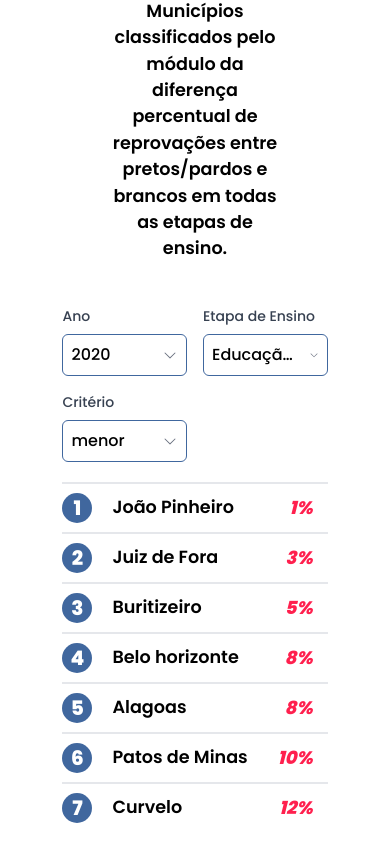
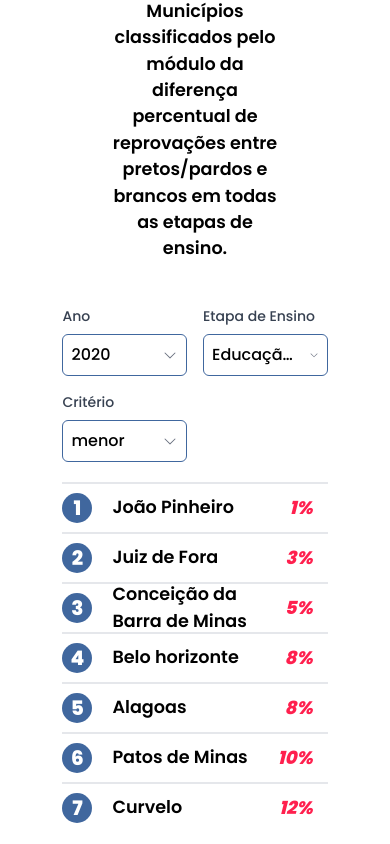
Before and after one commit to unb-mds/2024-1-EducaMinas-frontend, a Next.js app: page /search in a window 390 px wide. Shown: the part 2302-3146 px from the top of the page. Built offline with nearby package versions, Linux system fonts and the light colour scheme.

Commit message:
fix(#78):fixing filter responsiveness

```diff
--- a/src/data/filtersData.ts
+++ b/src/data/filtersData.ts
@@ -35,7 +35,7 @@ export const groupedBarChartSeries = [
 export const rankingdata = [
   { name: 'Patos de Minas', value: 10 },
   { name: 'Curvelo', value: 12 },
-  { name: 'Buritizeiro', value: 5 },
+  { name: 'Conceição da Barra de Minas', value: 5 },
   { name: 'Belo horizonte', value: 8 },
   { name: 'Alagoas', value: 8 },
   { name: 'Juiz de Fora', value: 3 },
```
